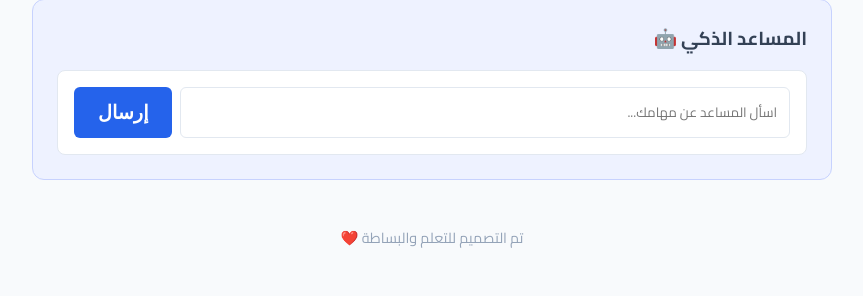
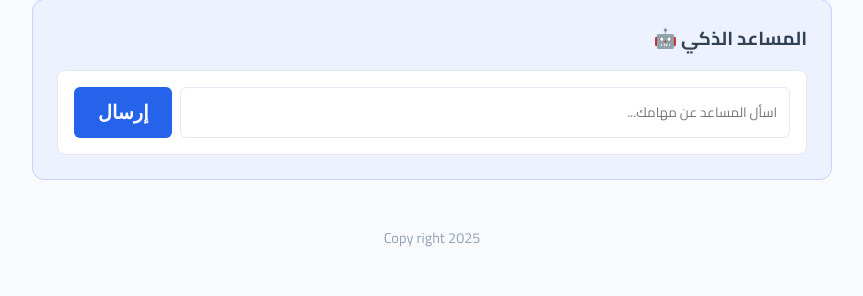
Before and after one commit to Malshehrim/Personal_assistant, a Flask app: page / in a window 1280 px wide. Shown: the part 763-1059 px from the top of the page, without its empty margins (208-1071 px from the left). Run offline with Flask 3, Linux system fonts and the light colour scheme.

Commit message:
Edited down text

```diff
--- a/templates/base.html
+++ b/templates/base.html
@@ -32,7 +32,7 @@
     </main>
 
     <footer class="main-footer">
-        <p>تم التصميم للتعلم والبساطة ❤️</p>
+        <p>Copy right 2025</p>
     </footer>
 
 </body>
```
